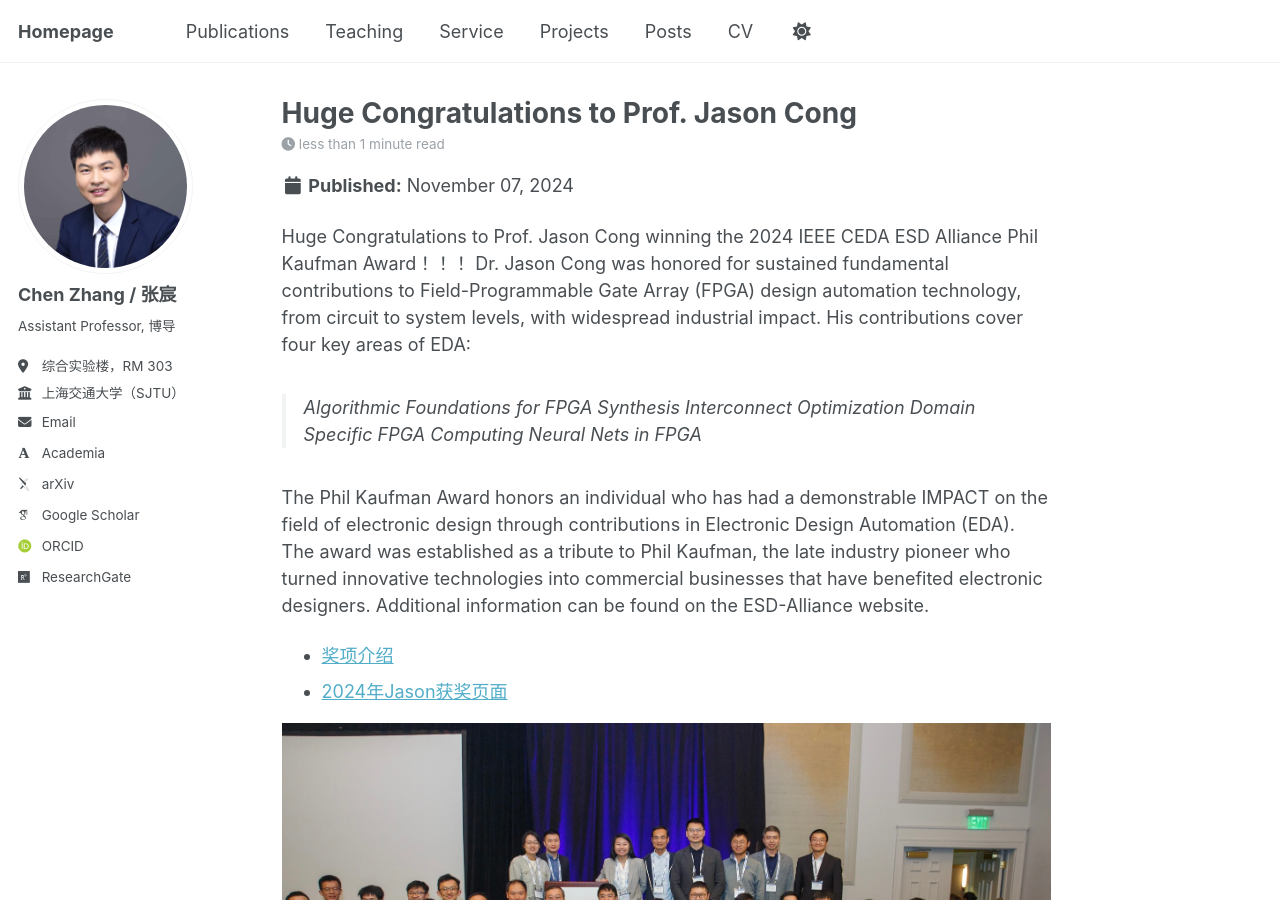
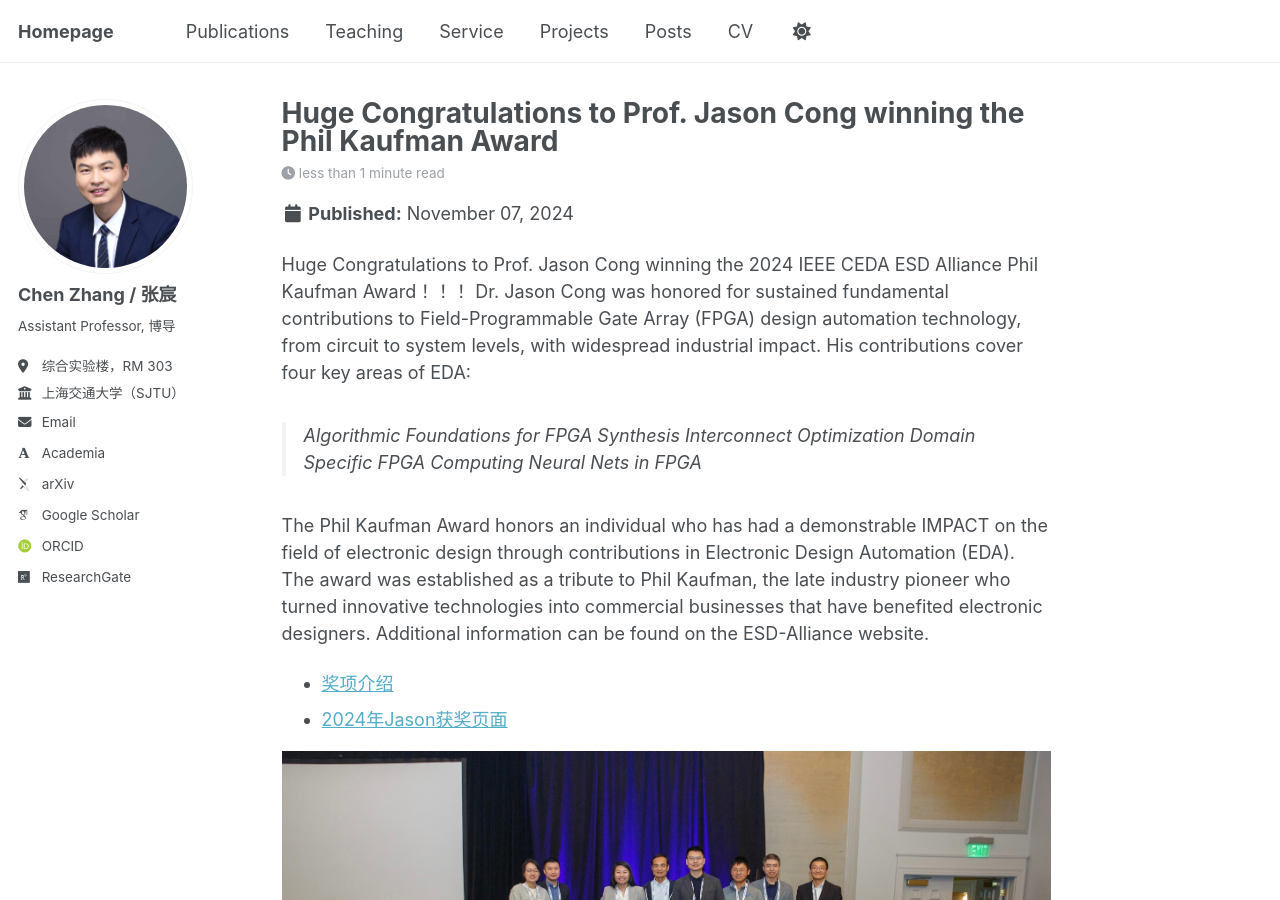
Before and after one commit to chenzhangsjtu/chenzhangsjtu.github.io, a Jekyll site: the page built from _posts/2024-11-07-Kaulfman.md, in a window 1280 px wide and 900 px high. Built offline with Jekyll 4.4.1, drawn with Linux system fonts in a browser that asks for light colours; some web fonts are replaced.

Commit message:
Update 2024-11-07-Kaulfman.md

```diff
--- a/_posts/2024-11-07-Kaulfman.md
+++ b/_posts/2024-11-07-Kaulfman.md
@@ -1,5 +1,5 @@
 ---
-title: 'Huge Congratulations to Prof. Jason Cong'
+title: 'Huge Congratulations to Prof. Jason Cong winning the Phil Kaufman Award'
 date: 2024-11-07
 excerpt: "恭喜导师Jason Cong获得EDA领域的诺贝尔奖！<br/><img src='/images/posts/phil-kaufman-award/jason.png'>"
 permalink: /posts/2024/11/07/
```
